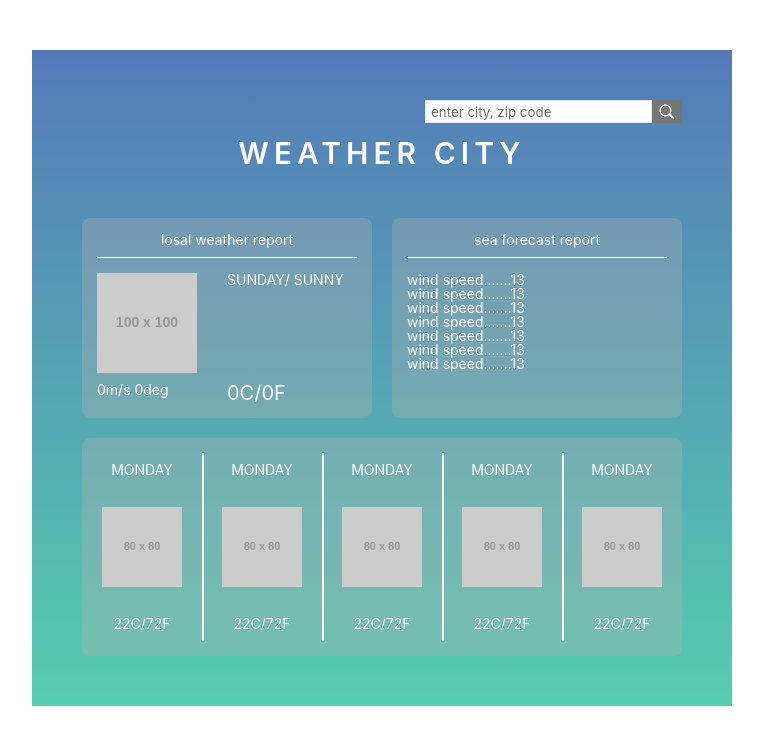
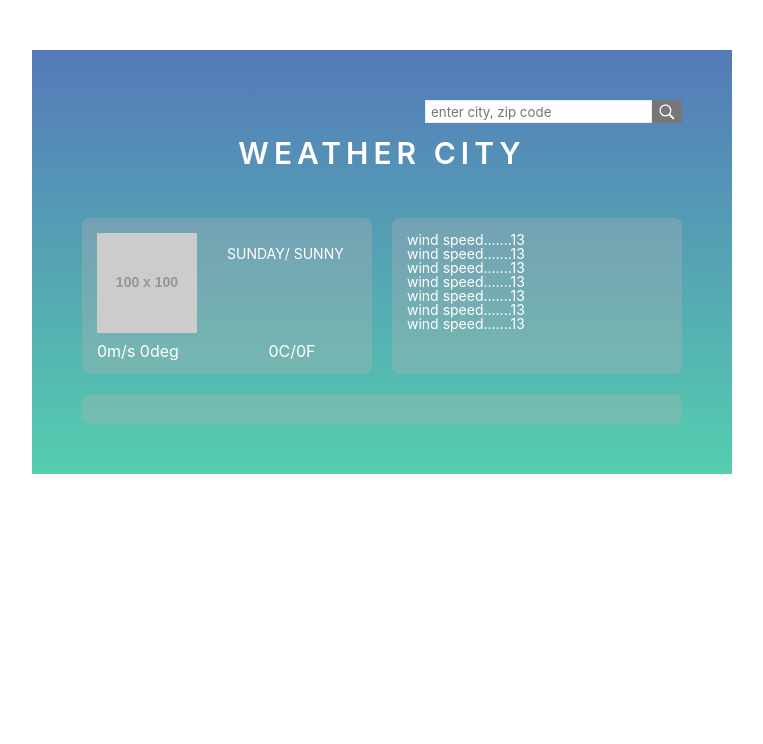
Before and after one commit to Lapitskyi/weather, a React (Create React App) app: page / in a window 1280 px wide. Shown: the top 744 px of the page, without its empty margins (258-1021 px from the left). Built offline with nearby package versions, Linux system fonts and the light colour scheme.

Commit message:
refactoring

```diff
--- a/src/API/api.js
+++ b/src/API/api.js
@@ -21,5 +21,19 @@ export const weatherAPI = {
                     // client never received a response, or request never left
                 }
             })
+    },
+
+    getForecastWeather(city){
+        return instance.get(`forecast?q=${city}&appid=88cbe4c153f69cbe03972ce91ccb4175`)
+            .then(response =>{
+                return response.data
+            })
+            .catch(err => {
+                if (err.response) {
+                    console.log('error')
+                } else if (err.request) {
+                    // client never received a response, or request never left
+                }
+            })
     }
 }
--- a/src/components/Weather/Weather.jsx
+++ b/src/components/Weather/Weather.jsx
@@ -24,7 +24,11 @@ const Weather = (props) => {
                     <WeatherHeader
                         currentWeather={props.currentWeather}
                     />
-                    <WeatherFooter/>
+
+
+                    <WeatherFooter
+                        forecastWeather={props.forecastWeather}
+                    />
                 </div>
             </div>
         </div>
--- a/src/components/Weather/WeatherContainer.jsx
+++ b/src/components/Weather/WeatherContainer.jsx
@@ -1,8 +1,7 @@
 import React from 'react';
 import Weather from "./Weather";
 import {connect} from "react-redux";
-import { addInputCity, getWeather} from "../../redux/weather-reducer";
-
+import {addInputCity, getWeather, getWeatherForecast} from "../../redux/weather-reducer";
 
 
 const WeatherContainer = (props) => {
@@ -14,9 +13,10 @@ const WeatherContainer = (props) => {
     const onSubmitCity = (e) => {
         e.preventDefault();
         let city = props.inputText.toLowerCase();
-
-        props.getWeather(city);
-
+        if (city !== '') {
+            return props.getWeather(city),
+            props.getWeatherForecast(city)
+        }
     }
 
     return <Weather
@@ -29,11 +29,13 @@ const WeatherContainer = (props) => {
 let mapStateToProps = (state) => {
     return {
         inputText: state.weathers.inputText,
-        currentWeather:state.weathers.currentWeather
+        currentWeather: state.weathers.currentWeather,
+        forecastWeather: state.weathers.forecastWeather
     }
 }
 
-export default connect(mapStateToProps,{
+export default connect(mapStateToProps, {
     addInputCity,
-    getWeather
+    getWeather,
+    getWeatherForecast
 })(WeatherContainer)
--- a/src/components/Weather/WeatherFooter/WeatherFooter.jsx
+++ b/src/components/Weather/WeatherFooter/WeatherFooter.jsx
@@ -3,34 +3,28 @@ import './WeatherFooter.scss'
 
 
 const WeatherFooter = (props) => {
+
     return (
         <div className="weather__footer">
             <ul className="weather__footer-list">
-                <li className="weather__footer-item">
-                    <h4 className="weather__footer-title"> MONDAY</h4>
-                    <img className="weather__footer-img" src="https://via.placeholder.com/80" alt=""/>
-                    <div className="weather__footer-temperature">22С/72F</div>
-                </li>
-                <li className="weather__footer-item">
-                    <h4 className="weather__footer-title"> MONDAY</h4>
-                    <img className="weather__footer-img" src="https://via.placeholder.com/80" alt=""/>
-                    <div className="weather__footer-temperature">22С/72F</div>
-                </li>
-                <li className="weather__footer-item">
-                    <h4 className="weather__footer-title"> MONDAY</h4>
-                    <img className="weather__footer-img" src="https://via.placeholder.com/80" alt=""/>
-                    <div className="weather__footer-temperature">22С/72F</div>
-                </li>
-                <li className="weather__footer-item">
-                    <h4 className="weather__footer-title"> MONDAY</h4>
-                    <img className="weather__footer-img" src="https://via.placeholder.com/80" alt=""/>
-                    <div className="weather__footer-temperature">22С/72F</div>
-                </li>
-                <li className="weather__footer-item">
-                    <h4 className="weather__footer-title"> MONDAY</h4>
-                    <img className="weather__footer-img" src="https://via.placeholder.com/80" alt=""/>
-                    <div className="weather__footer-temperature">22С/72F</div>
-                </li>
+
+                {props.forecastWeather?.map(item =>
+                    item.list.map(list=>
+                        <li className="weather__footer-item" key={list.dt}>
+                            <h4 className="weather__footer-title"> {new Date(list.dt * 1000).toLocaleString()}</h4>
+                            <img className="weather__footer-img"
+                                 src={`https://openweathermap.org/img/wn/${list.weather[0]['icon']}@2x.png`} alt=""/>
+                            <div className="weather__footer-temperature">{`${Math.round(list.main.temp - 273)} \u00B0C /
+                       ${Math.round((list.main.temp - 273.15) * 9 / 5 + 32)}\u00B0F`
+
+                            }</div>
+                        </li>
+
+
+                    )
+
+                )}
+
 
             </ul>
         </div>
--- a/src/components/Weather/WeatherFooter/WeatherFooter.scss
+++ b/src/components/Weather/WeatherFooter/WeatherFooter.scss
@@ -7,6 +7,7 @@
 
   &__footer-list {
     display: flex;
+    flex-wrap: wrap;
   }
 
   &__footer-item {
--- a/src/components/Weather/WeatherHeader/WeatherHeader.jsx
+++ b/src/components/Weather/WeatherHeader/WeatherHeader.jsx
@@ -9,7 +9,6 @@ const WeatherHeader = (props) => {
     return (
         <div className="weather__header">
             <div className="weather__header-item">
-                <h3 className="weather__header-title">losal weather report</h3>
 
                 <ListLeft
                     currentWeather={props.currentWeather}
@@ -18,7 +17,6 @@ const WeatherHeader = (props) => {
             </div>
 
             <div className="weather__header-item">
-                <h4 className="weather__header-title">sea forecast report</h4>
                 <ListRigth/>
             </div>
         </div>
--- a/src/components/Weather/WeatherHeader/WeatherHeaderList/ListLeft/ListLeft.jsx
+++ b/src/components/Weather/WeatherHeader/WeatherHeaderList/ListLeft/ListLeft.jsx
@@ -3,7 +3,7 @@ import './ListLeft.scss';
 
 
 const ListLeft = (props) => {
-    // const {weather, wind} = props.currentWeather
+
     return (
 
         <ul className="list-left">
@@ -15,19 +15,22 @@ const ListLeft = (props) => {
                      alt=""/>
             </li>
             <li className="list-left__item">
-                <div className="list-left__date">{props.currentWeather
-                    ? props.currentWeather.weather[0]['description']
-                    : 'SUNDAY/ SUNNY'
-                }</div>
+                <div className="list-left__date">
+                    {props.currentWeather
+                        ? `${new Date(props.currentWeather.dt * 1000).toLocaleString()}
+                        ${props.currentWeather.weather[0]['description']}`
+                        : ('SUNDAY/ SUNNY')
+                    }</div>
             </li>
             <li className="list-left__item">
-                <div className="list-left__param"> {props.currentWeather
+                <div className="list-left__wind"> {props.currentWeather
                     ? `${props.currentWeather.wind.speed} m/s ${props.currentWeather.wind.deg} deg`
                     : '0m/s 0deg'}</div>
             </li>
             <li className="list-left__item">
                 <div className="list-left__temperature">{props.currentWeather
-                    ? `${Math.round(props.currentWeather.main.temp - 273)} \u00B0C /${Math.round((props.currentWeather.main.temp - 273.15) * 9 / 5 + 32)}\u00B0F`
+                    ? `${Math.round(props.currentWeather.main.temp - 273)} \u00B0C
+                       ${Math.round((props.currentWeather.main.temp - 273.15) * 9 / 5 + 32)}\u00B0F`
                     : "0C/0F"
                 }</div>
             </li>
--- a/src/components/Weather/WeatherHeader/WeatherHeaderList/ListLeft/ListLeft.scss
+++ b/src/components/Weather/WeatherHeader/WeatherHeaderList/ListLeft/ListLeft.scss
@@ -1,17 +1,28 @@
 .list-left {
-  display: flex;
-  flex-wrap: wrap;
+  display: grid;
+  grid-template-columns: 1fr 1fr;
+  grid-template-rows: 1fr auto;
+
 
   &__item {
-    width: 50%;
+
 
   }
 
-  &__img{
+  &__img {
     margin-bottom: 10px;
   }
-  &__temperature{
-    font-size: 20px;
+
+&__date{
+  line-height: 3;
+}
+  &__wind {
+    font-size: 16px;
+  }
+
+  &__temperature {
+    text-align: center;
+    font-size: 16px;
   }
 
 }
--- a/src/redux/weather-reducer.js
+++ b/src/redux/weather-reducer.js
@@ -3,9 +3,11 @@ import {weatherAPI} from "../API/api";
 
 const ADD_INPUT_CITY = 'ADD_INPUT_CITY';
 const ADD_CURRENT_WEATHER = 'ADD_CURRENT_WEATHER';
+const ADD_FORECAST_WEATHER = 'ADD_FORECAST_WEATHER';
 
 let initialState = {
     currentWeather: null,
+    forecastWeather: null,
     inputText: ''
 };
 
@@ -25,6 +27,13 @@ const weatherReducer = (state = initialState, action) => {
                 inputText: ''
             }
 
+        case ADD_FORECAST_WEATHER:
+            return{
+                ...state,
+                forecastWeather:[action.forecastWeather],
+                inputText: ''
+            }
+
         default:
             return state;
     }
@@ -33,6 +42,7 @@ const weatherReducer = (state = initialState, action) => {
 
 export const addInputCity = (text) => ({type: ADD_INPUT_CITY, text})
 export const addCurrentWeather = (currentWeather) => ({type: ADD_CURRENT_WEATHER, currentWeather})
+export const addForecastWeather = (forecastWeather) => ({type: ADD_FORECAST_WEATHER, forecastWeather})
 
 export const getWeather = (city) => {
 
@@ -44,4 +54,13 @@ export const getWeather = (city) => {
     }
 }
 
+export const getWeatherForecast = (city) => {
+    return (dispatch) => {
+        weatherAPI.getForecastWeather(city)
+            .then(data => {
+                dispatch(addForecastWeather(data))
+            })
+    }
+}
+
 export default weatherReducer;
```
